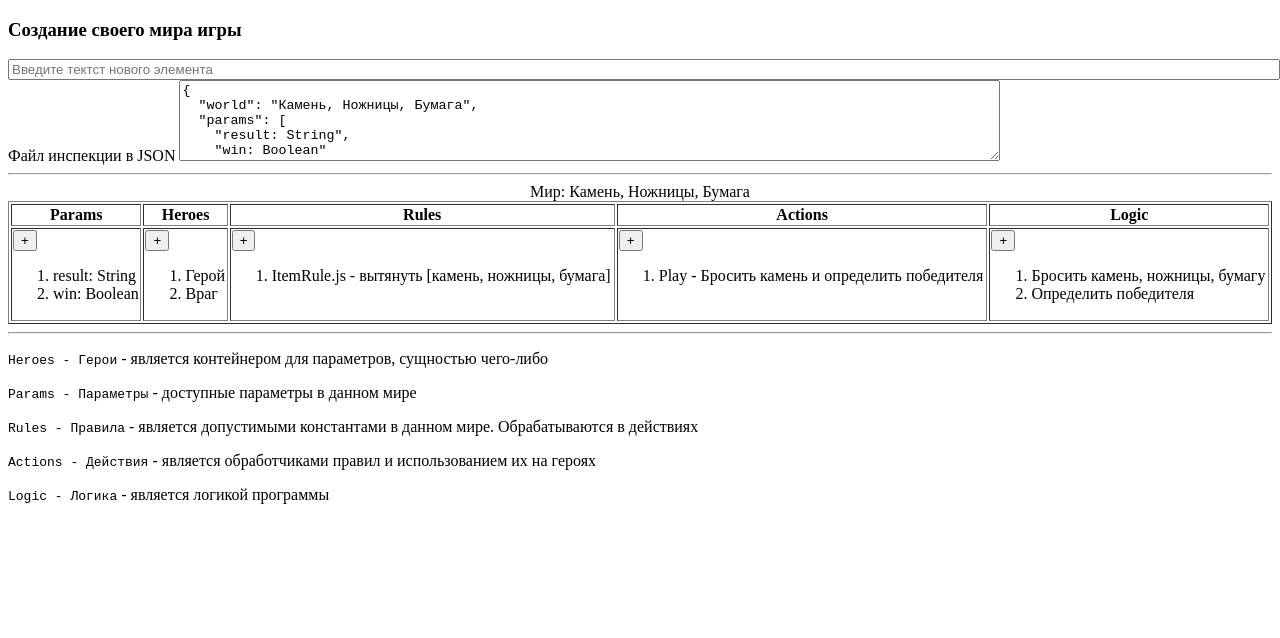
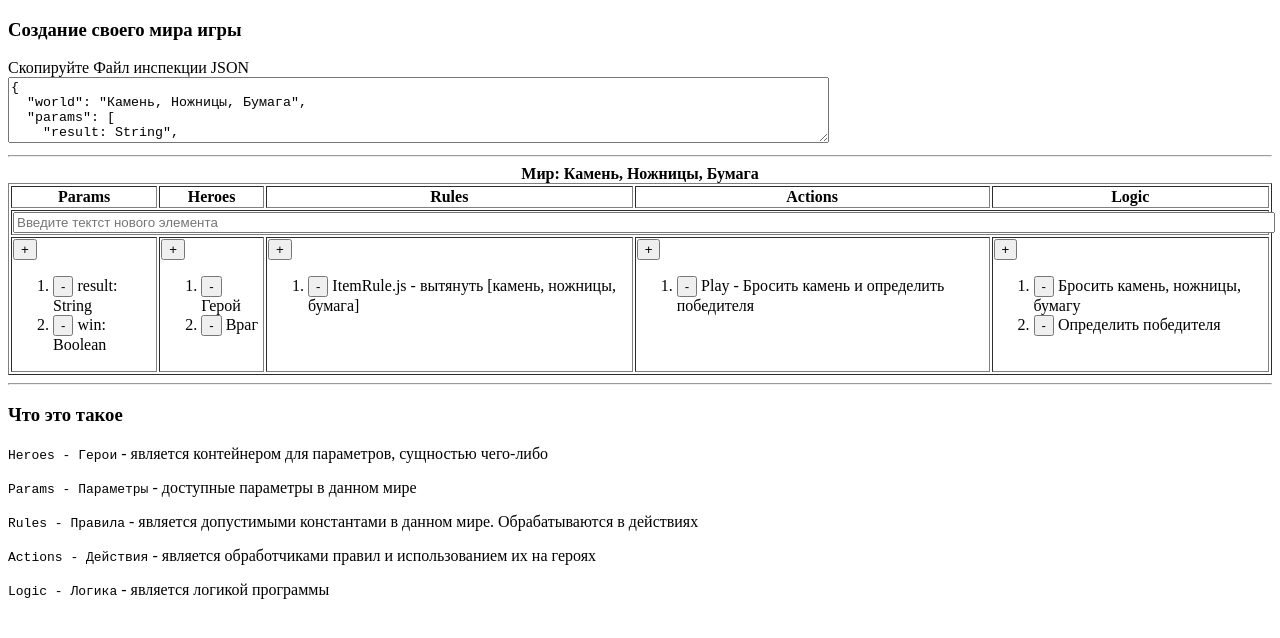
Before and after one commit to Lyumih/book-master, a website: page web/inspect.html in a window 1280 px wide. Drawn offline with nearby package versions, Linux system fonts and the light colour scheme.

Commit message:
feat(web): add remove button to list game

```diff
--- a/web/inspect.html
+++ b/web/inspect.html
@@ -13,16 +13,14 @@
 <body>
   <div id="app">
     <h3>Создание своего мира игры</h3>
+
     <div>
-      <input placeholder="Введите тектст нового элемента" style="width: 100%;" v-model="itemText">
-    </div>
-    <div>
-      <label for="exportToJson">Файл инспекции в JSON</label>
-      <textarea readonly id="exportToJson" cols="100%" rows="5">{{exportToJson}}</textarea>
+      <label for="exportToJson">Скопируйте Файл инспекции JSON</label><br>
+      <textarea readonly id="exportToJson" width="100%" cols="100%" rows="4">{{exportToJson}}</textarea>
     </div>
     <hr>
     <table width="100%" border="1">
-      <caption>Мир: {{world}}</caption>
+      <caption><strong>Мир: {{world}}</strong></caption>
       <tr>
         <th>Params</th>
         <th>Heroes</th>
@@ -30,43 +28,63 @@
         <th>Actions</th>
         <th>Logic</th>
       </tr>
+      <tr>
+        <td colspan="5">
+          <div>
+            <input placeholder="Введите тектст нового элемента" style="width: 100%;" v-model="itemText">
+          </div>
+        </td>
+      </tr>
       <tr style="vertical-align: top;">
         <td>
           <button @click="params.push(itemText)">+</button>
           <ol>
-            <li v-for="item, index in params" :key='index'>{{item}}</li>
+
+            <li v-for="item, index in params" :key='index'>
+              <button @click="remove(params, index)">-</button>
+              {{item}}
+            </li>
           </ol>
         </td>
         <td>
           <button @click="heroes.push(itemText)">+</button>
           <ol>
-            <li v-for="item, index in heroes" :key='index'>{{item}}</li>
+            <li v-for="item, index in heroes" :key='index'>
+              <button @click="remove(heroes, index)">-</button>
+              {{item}}</li>
           </ol>
         </td>
         <td>
           <button @click="rules.push(itemText)">+</button>
 
           <ol>
-            <li v-for="item, index in rules" :key='index'>{{item}}</li>
+            <li v-for="item, index in rules" :key='index'>
+              <button @click="remove(rules, index)">-</button>
+              {{item}}</li>
           </ol>
         </td>
         <td>
           <button @click="actions.push(itemText)">+</button>
 
           <ol>
-            <li v-for="item, index in actions" :key='index'>{{item}}</li>
+            <li v-for="item, index in actions" :key='index'>
+              <button @click="remove(actions, index)">-</button>
+              {{item}}</li>
           </ol>
         </td>
         <td>
           <button @click="logic.push(itemText)">+</button>
           <ol>
-            <li v-for="item, index in logic" :key='index'>{{item}}</li>
+            <li v-for="item, index in logic" :key='index'>
+              <button @click="remove(logic, index)">-</button>
+              {{item}}</li>
           </ol>
         </td>
       </tr>
     </table>
     <hr>
     <div>
+      <h3>Что это такое</h3>
       <p><code>Heroes - Герои</code> - является контейнером для параметров, сущностью чего-либо</p>
       <p><code>Params - Параметры</code> - доступные параметры в данном мире</p>
       <p><code>Rules - Правила</code> - является допустимыми константами в данном мире. Обрабатываются в действиях</p>
--- a/web/js/inspect.js
+++ b/web/js/inspect.js
@@ -14,10 +14,15 @@ let app = new Vue({
   },
   computed: {
     exportToJson() {
-      let { world, params, heroes, rules, actions, logic} = this
+      let { world, params, heroes, rules, actions, logic } = this
       return {
         world, params, heroes, rules, actions, logic
       }
     }
   },
+  methods: {
+    remove(array, index) {
+      this.$delete(array, index)
+    }
+  },
 })
```
